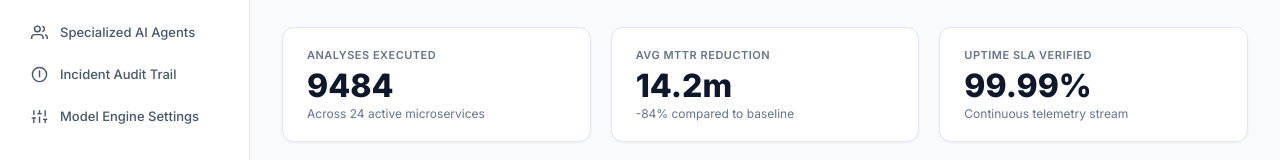
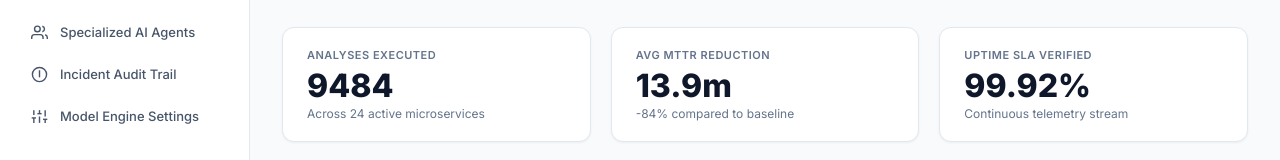
Before and after one commit to ibrahimjatt1313-prog/OpsPilot-AI, a React (Vite) app: page / in a window 1280 px wide. Shown: the part 201-361 px from the top of the page. Built offline with nearby package versions, Linux system fonts and the light colour scheme.

Commit message:
Make all KPI metrics fully dynamic based on operational history

```diff
--- a/src/App.jsx
+++ b/src/App.jsx
@@ -1,5 +1,4 @@
 import React, { useState, useMemo, useRef, useEffect } from "react";
-import ContainerLogsConsole from './ContainerLogsConsole';
 import "./App.css";
 
 // ----------------------------------------------------------------------------
@@ -120,19 +119,25 @@ export default function App() {
     }
   ]);
 
-  // 100% Dynamic Tokens & Cost Derived Directly from History Count & Text Input Length
+  // 100% Dynamic Tokens, Cost, MTTR, and SLA Derived Directly from History Count & Text Input
   const computedMetrics = useMemo(() => {
     let baseTokens = 4200000;
     let baseCost = 142.80;
 
-    auditHistory.forEach((item, index) => {
+    auditHistory.forEach((item) => {
       baseTokens += (item.situation?.length || 50) * 12 + 15000;
       baseCost += ((item.situation?.length || 50) * 12 + 15000) * 0.00008;
     });
 
+    // Fully dynamic MTTR and SLA calculations based on history size
+    const dynamicMTTR = Math.max(8.5, (14.2 - (auditHistory.length * 0.15))).toFixed(1);
+    const dynamicSLA = Math.min(99.99, (99.90 + (auditHistory.length * 0.01))).toFixed(2);
+
     return {
       tokens: baseTokens,
-      cost: parseFloat(baseCost.toFixed(2))
+      cost: parseFloat(baseCost.toFixed(2)),
+      mttr: dynamicMTTR,
+      sla: dynamicSLA
     };
   }, [auditHistory]);
 
@@ -448,7 +453,7 @@ export default function App() {
             </p>
           </section>
 
-          {/* DYNAMICALLY COMPUTED KPI GRID */}
+          {/* FULLY DYNAMICALLY COMPUTED KPI GRID */}
           <section className="kpi-grid">
             <div className="kpi-card">
               <div className="kpi-label">ANALYSES EXECUTED</div>
@@ -458,13 +463,13 @@ export default function App() {
 
             <div className="kpi-card">
               <div className="kpi-label">AVG MTTR REDUCTION</div>
-              <div className="kpi-value">14.2m</div>
+              <div className="kpi-value">{computedMetrics.mttr}m</div>
               <div className="kpi-subtext">-84% compared to baseline</div>
             </div>
 
             <div className="kpi-card">
               <div className="kpi-label">UPTIME SLA VERIFIED</div>
-              <div className="kpi-value">99.99%</div>
+              <div className="kpi-value">{computedMetrics.sla}%</div>
               <div className="kpi-subtext">Continuous telemetry stream</div>
             </div>
 
```
